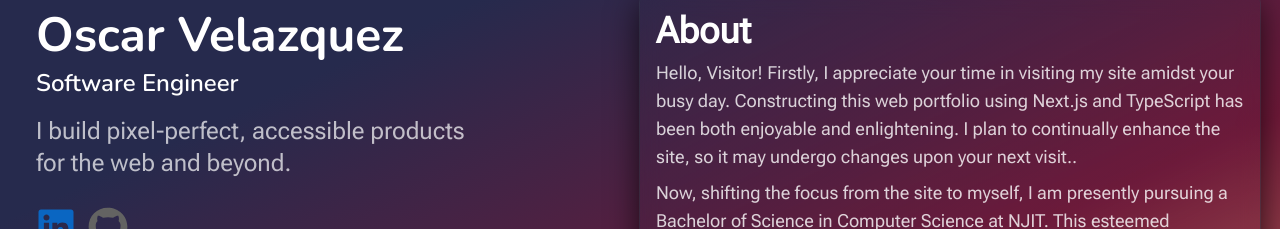
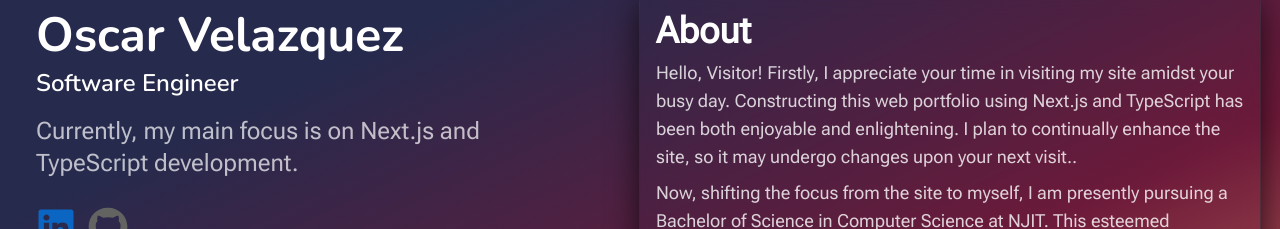
Before and after one commit to oscarvel821/web-portfolio, a Next.js app: page /about in a window 1280 px wide. Shown: the part 141-370 px from the top of the page. Built offline with nearby package versions, Linux system fonts and the light colour scheme.

Commit message:
updated about me sentence

```diff
--- a/src/app/about/page.tsx
+++ b/src/app/about/page.tsx
@@ -9,7 +9,7 @@ const AboutPage = () => {
         <div className="flex flex-col font-Nunito md:w-1/2">
           <h1 className="text-5xl font-bold">Oscar Velazquez</h1>
           <h2 className="text-2xl my-2">Software Engineer</h2>
-          <h2 className="w-3/4 text-2xl my-2 font-RobotoFlex text-opacity-70">I build pixel-perfect, accessible products for the web and beyond.</h2>
+          <h2 className="w-3/4 text-2xl my-2 font-RobotoFlex text-opacity-70">Currently, my main focus is on Next.js and TypeScript development.</h2>
           {/* <ul>
             <li>About</li>
             <li>Education</li>
```
